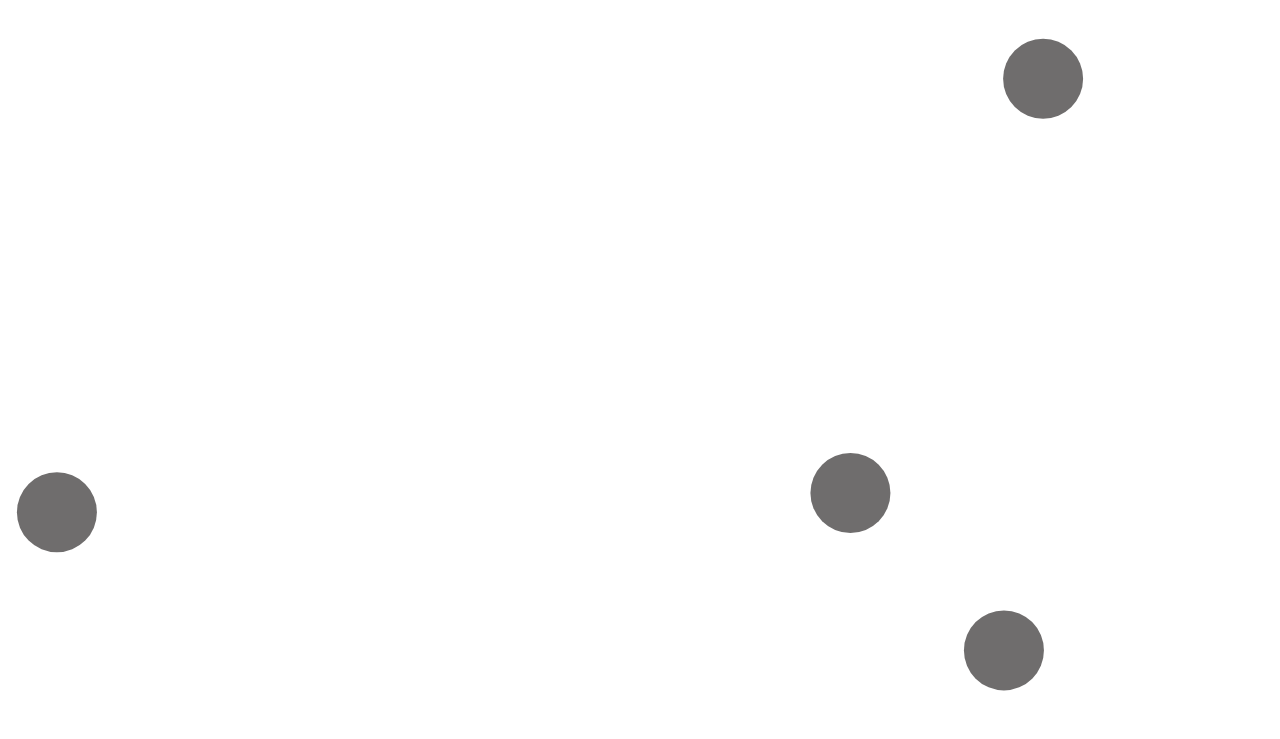
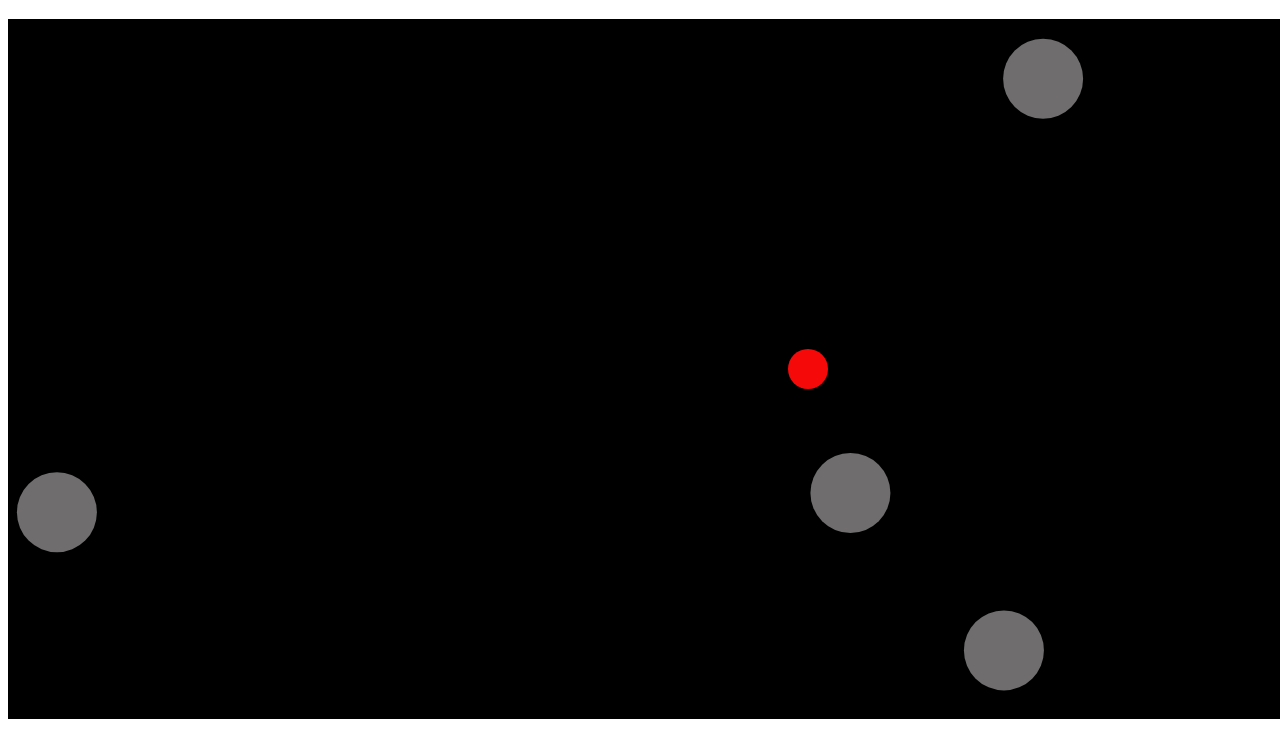
Before and after one commit to jennyheath/asteroids, a plain HTML site: page asteroids/index.html in a window 1280 px wide. Shown: the part 61-800 px from the top of the page. Drawn offline with Linux system fonts and the light colour scheme.

Commit message:
Make ship object

```diff
--- a/asteroids/index.html
+++ b/asteroids/index.html
@@ -13,6 +13,7 @@
     <script src="lib/asteroid.js"></script>
     <script src="lib/game.js"></script>
     <script src="lib/gameView.js"></script>
+    <script src="lib/ship.js"></script>
     <script>
       var c = document.getElementById("game-canvas")
       var ctx = c.getContext("2d");
--- a/asteroids/lib/asteroid.js
+++ b/asteroids/lib/asteroid.js
@@ -19,4 +19,10 @@
     var y = Math.sqrt(length*length  - x*x);
     return [x, y];
   };
+
+  Asteroid.prototype.collideWith = function (otherObject) {
+    if (otherObject instanceof Asteroids.Ship) {
+      otherObject.relocate();
+    }
+  };
 })();
--- a/asteroids/lib/game.js
+++ b/asteroids/lib/game.js
@@ -8,14 +8,18 @@
     this.DIM_Y = 700;
     this.numAsteroids = numAsteroids;
     this.asteroids = this.addAsteroids(numAsteroids);
+    this.ship = new Asteroids.Ship(this, [800, 350]);
+  };
+
+  Game.prototype.allObjects = function () {
+    return this.asteroids.concat([this.ship]);
   };
 
   Game.prototype.addAsteroids = function (numAsteroids) {
     var asteroids = [];
-    var that = this;
     for ( var i = 0; i < numAsteroids; i++ ) {
-      var randPos = [Math.random() * that.DIM_X, Math.random() * that.DIM_Y];
-      var asteroid = new Asteroids.Asteroid(randPos, that);
+      var randPos = [Math.random() * this.DIM_X, Math.random() * this.DIM_Y];
+      var asteroid = new Asteroids.Asteroid(randPos, this);
       asteroids.push(asteroid);
     }
     return asteroids;
@@ -23,14 +27,16 @@
 
   Game.prototype.draw = function (ctx) {
     ctx.clearRect(0, 0, this.DIM_X, this.DIM_Y);
-    this.asteroids.forEach(function (asteroid) {
-      asteroid.draw(ctx);
+    ctx.fillStyle = "black";
+    ctx.fillRect(0, 0, this.DIM_X, this.DIM_Y);
+    this.allObjects().forEach(function (movingObject) {
+      movingObject.draw(ctx);
     });
   };
 
   Game.prototype.moveObjects = function () {
-    this.asteroids.forEach(function (asteroid) {
-      asteroid.move();
+    this.allObjects().forEach(function (movingObject) {
+      movingObject.move();
     });
   };
 
@@ -51,12 +57,14 @@
   };
 
   Game.prototype.checkCollisions = function () {
-    for ( var i = 0; i < this.asteroids.length; i++ ) {
-      for ( var j = 0; j < this.asteroids.length; j++ ) {
+    var movingObjects = this.allObjects();
+    for ( var i = 0; i < movingObjects.length; i++ ) {
+      for ( var j = 0; j < movingObjects.length; j++ ) {
         if (i === j) { continue; }
-        if ( this.asteroids[i].isCollidedWith(this.asteroids[j]) ) {
-          // alert("COLLISION");
-          this.asteroids[i].collideWith(this.asteroids[j]);
+        if ( movingObjects[i].isCollidedWith(movingObjects[j]) ) {
+          // if (movingObjects[i] instanceof Asteroids.Asteroid) {
+            movingObjects[i].collideWith(movingObjects[j]);
+          // }
         }
       }
     }
--- a/asteroids/lib/movingObject.js
+++ b/asteroids/lib/movingObject.js
@@ -35,9 +35,8 @@
   };
 
   MovingObject.prototype.collideWith = function (otherObject) {
-    // if ( this.isCollidedWith(otherObject) ) {
-      this.game.remove(otherObject);
-      this.game.remove(this);
-    // }
+
+      // this.game.remove(otherObject);
+      // this.game.remove(this);
   };
 })();
--- /dev/null
+++ b/asteroids/lib/ship.js
@@ -0,0 +1,18 @@
+(function () {
+  if (window.Asteroids === undefined) {
+    window.Asteroids = {};
+  }
+
+  var Ship = Asteroids.Ship = function (game, pos) {
+    Asteroids.MovingObject.call(this, {game: game, pos: pos});
+    this.radius = 20;
+    this.color = "#f60909";
+    this.vel = [0,0];
+  };
+  Asteroids.Util.inherits(Ship, Asteroids.MovingObject);
+
+  Ship.prototype.relocate = function () {
+    this.pos = [this.game.DIM_X/2, this.game.DIM_Y/2];
+    this.vel = [0,0];
+  };
+})();
```
